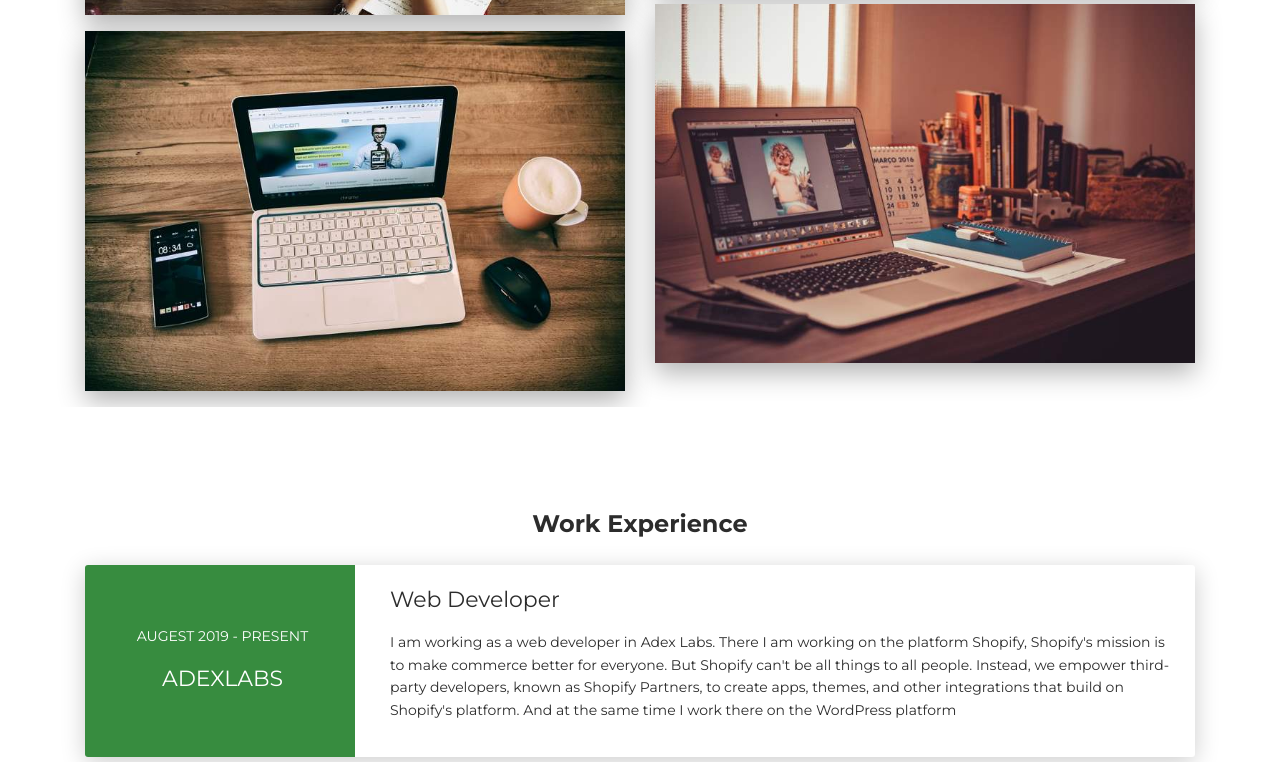
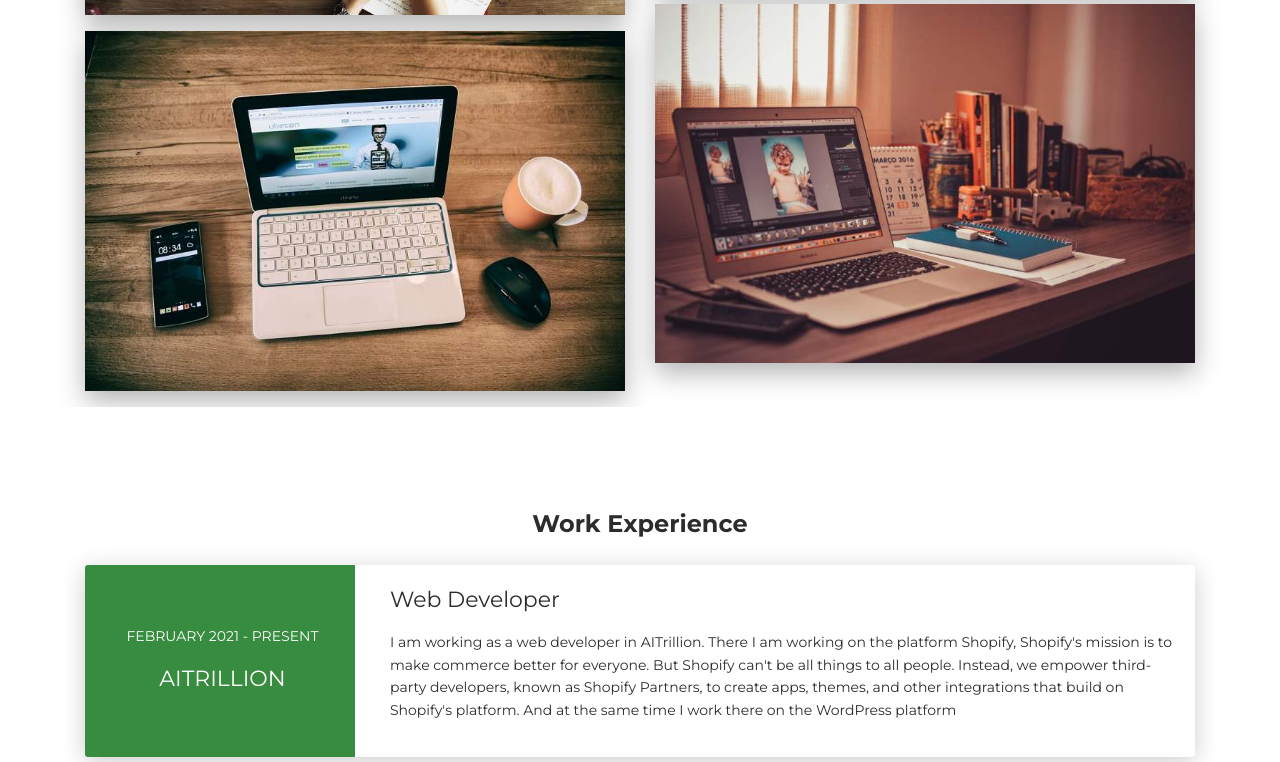
Before and after one commit to shrikantkorde/shri_cv, a plain HTML site: page index.html in a window 1280 px wide. Shown: the part 2035-2797 px from the top of the page. Drawn offline with Linux system fonts and the light colour scheme.

Commit message:
Update index.html

```diff
--- a/index.html
+++ b/index.html
@@ -320,6 +320,30 @@
 <div class="section" id="experience">
   <div class="container cc-experience">
     <div class="h4 text-center mb-4 title">Work Experience</div>
+
+
+     <div class="card">
+      <div class="row">
+        <div class="col-md-3 bg-primary" data-aos="fade-right" data-aos-offset="50" data-aos-duration="500">
+          <div class="card-body cc-experience-header">
+            <p>February 2021 - Present</p>
+            <div class="h5">AITrillion</div>
+          </div>
+        </div>
+        <div class="col-md-9" data-aos="fade-left" data-aos-offset="50" data-aos-duration="500">
+          <div class="card-body">
+            <div class="h5">Web Developer</div>
+            <p>I am working as a web developer in AITrillion. There I am working on the platform Shopify,
+Shopify's mission is to make commerce better for everyone. But Shopify can't be all things to all people. Instead, we empower third-party developers, known as Shopify Partners, to create apps, themes, and other integrations that build on Shopify's platform.
+And at the same time I work there on the WordPress platform</p>
+          </div>
+        </div>
+      </div>
+    </div>
+
+
+
+
     <div class="card">
       <div class="row">
         <div class="col-md-3 bg-primary" data-aos="fade-right" data-aos-offset="50" data-aos-duration="500">
```
